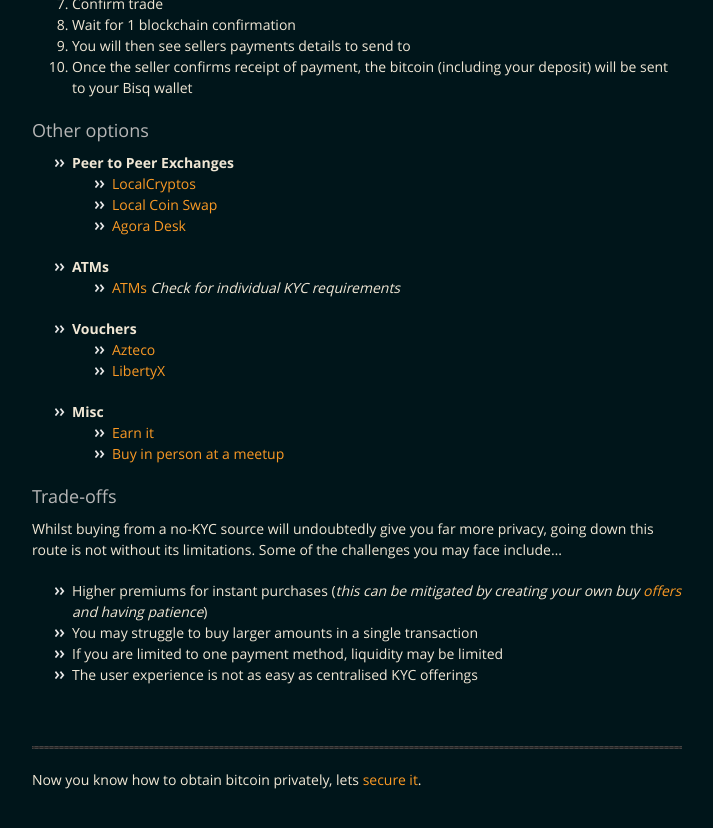
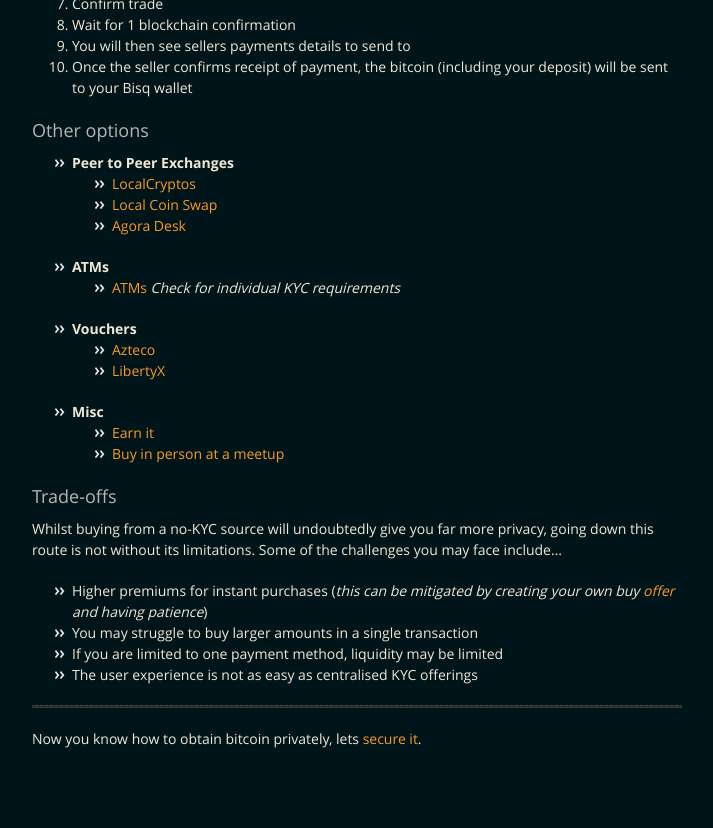
Before and after one commit to BitcoinQnA/BitcoinPrivacyGuide, a Jekyll site: the page built from get.md, in a window 1280 px wide and 900 px high, scrolled down 1322 px. Shown: the top 828 px of the window, without its empty margins (283-996 px from the left). Built offline with Jekyll 4.4.1, drawn with Linux system fonts in a browser that asks for light colours.

Commit message:
Update get.md

```diff
--- a/get.md
+++ b/get.md
@@ -80,13 +80,11 @@ Given these risks it seems logical that step 1 of your Bitcoin privacy journey s
 
 Whilst buying from a no-KYC source will undoubtedly give you far more privacy, going down this route is not without its limitations. Some of the challenges you may face include...
 
-* Higher premiums for instant purchases (*this can be mitigated by creating your own buy [offers](https://www.bitcoinqna.com/post/creating-a-buy-offer-on-hodl-hodl) and having patience*)
+* Higher premiums for instant purchases (*this can be mitigated by creating your own buy [offer](https://www.bitcoinqna.com/post/creating-a-buy-offer-on-hodl-hodl) and having patience*)
 * You may struggle to buy larger amounts in a single transaction
 * If you are limited to one payment method, liquidity may be limited
 * The user experience is not as easy as centralised KYC offerings
 
-  <br/>
-
   ***
 
   Now you know how to obtain bitcoin privately, lets [secure it](https://bitcoinprivacy.guide/secure.html).
```
